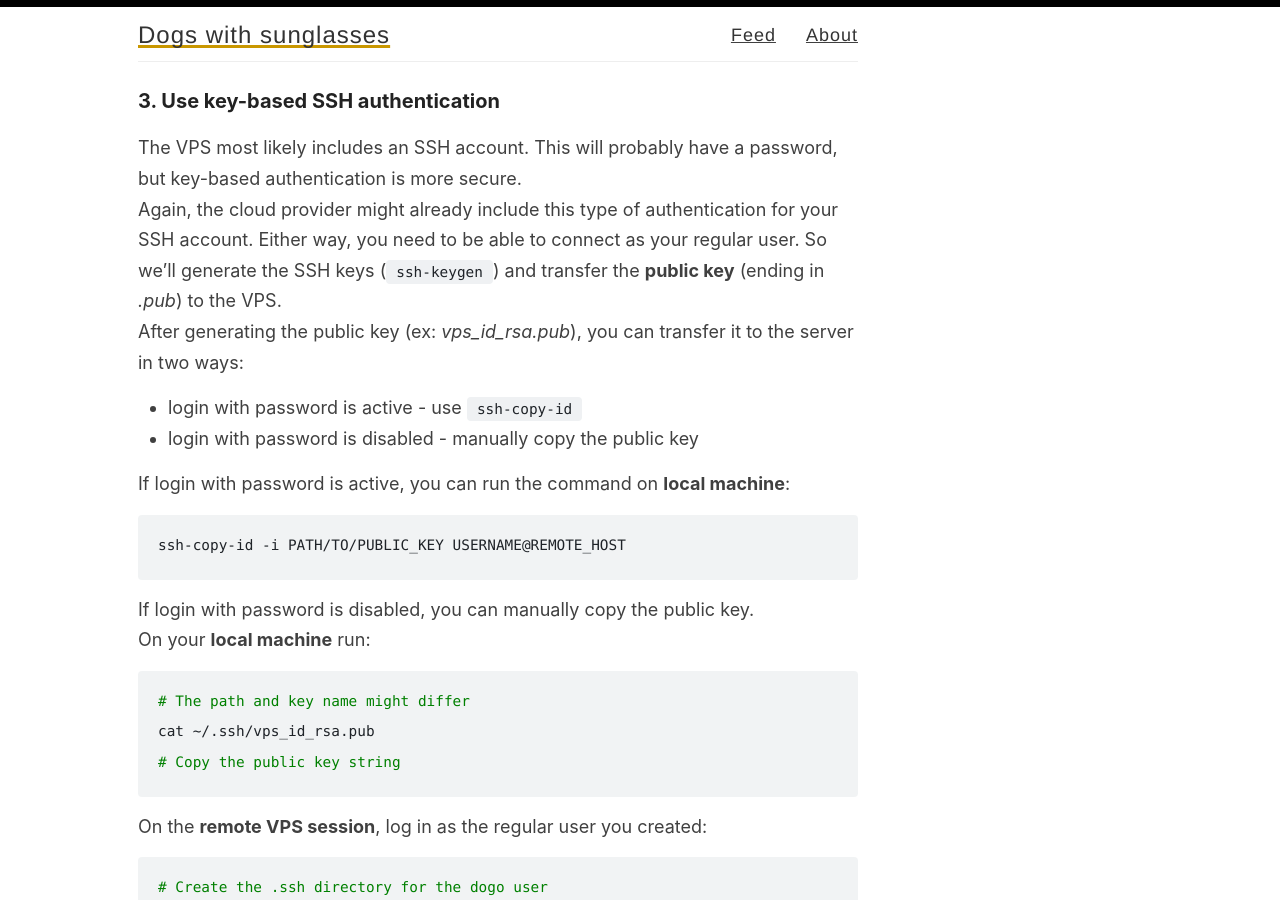
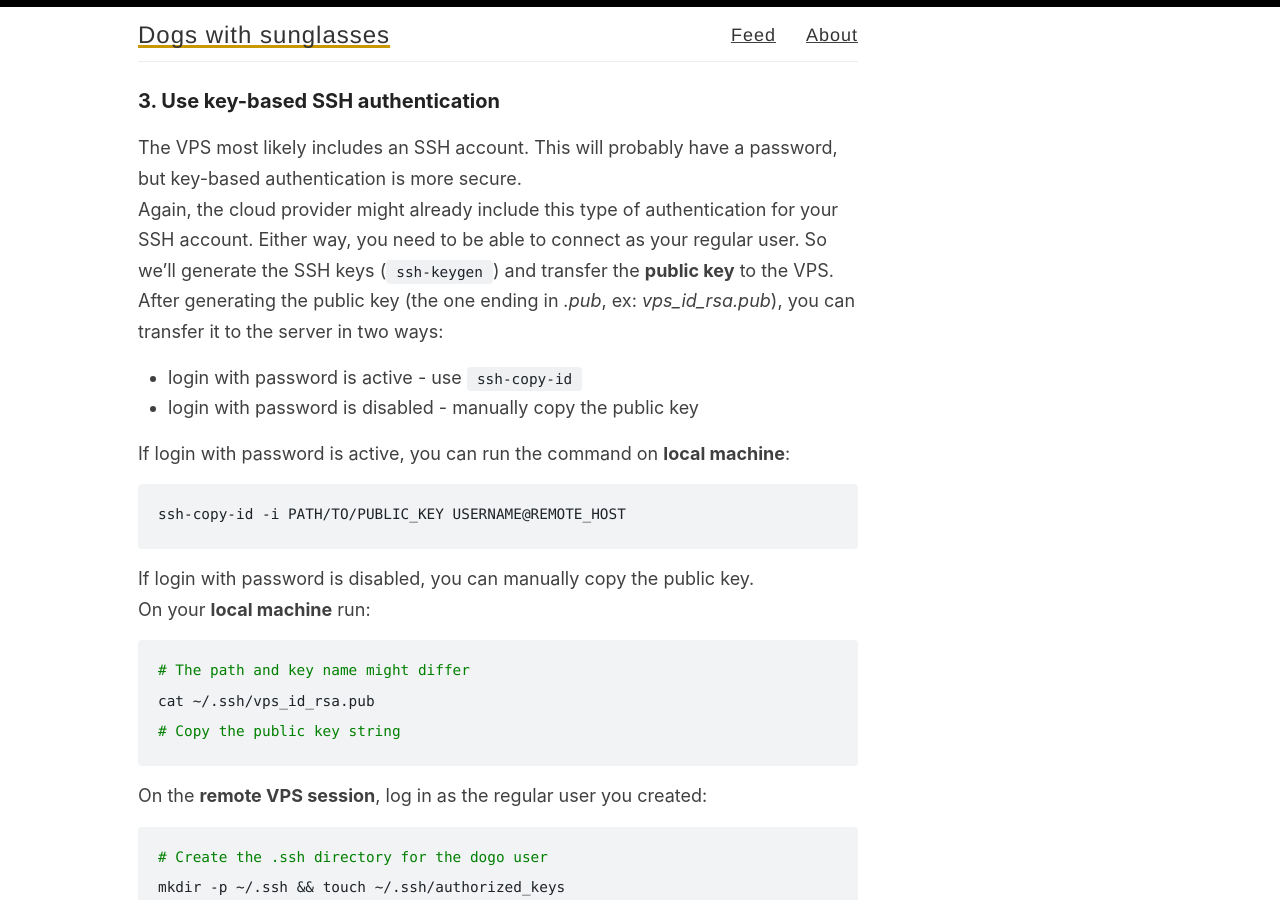
Before and after one commit to panacotar/blog, a Jekyll site: the page built from _posts/2024-06-29-linux-vps-hardening-a-checklist.md, in a window 1280 px wide and 900 px high, scrolled down 903 px. Built offline with Jekyll 4.4.1, drawn with Linux system fonts in a browser that asks for light colours; some of the changed text lies outside the part shown.

Commit message:
Update linux vps article

```diff
--- a/_posts/2024-06-29-linux-vps-hardening-a-checklist.md
+++ b/_posts/2024-06-29-linux-vps-hardening-a-checklist.md
@@ -28,8 +28,8 @@ Notice the prompt changing from `#` (root) to `$` (regular user).
 
 ### 3. Use key-based SSH authentication
 The VPS most likely includes an SSH account. This will probably have a password, but key-based authentication is more secure.
-Again, the cloud provider might already include this type of authentication for your SSH account. Either way, you need to be able to connect as your regular user. So we'll generate the SSH keys (`ssh-keygen`) and transfer the **public key** (ending in *.pub*) to the VPS.
-After generating the public key (ex: *vps_id_rsa.pub*), you can transfer it to the server in two ways:
+Again, the cloud provider might already include this type of authentication for your SSH account. Either way, you need to be able to connect as your regular user. So we'll generate the SSH keys (`ssh-keygen`) and transfer the **public key** to the VPS.
+After generating the public key (the one ending in *.pub*, ex: *vps_id_rsa.pub*), you can transfer it to the server in two ways:
 - login with password is active - use `ssh-copy-id`
 - login with password is disabled - manually copy the public key
 
```
Also changed, not shown: other parts of _posts/2024-06-29-linux-vps-hardening-a-checklist.md (+3 -1 lines).
